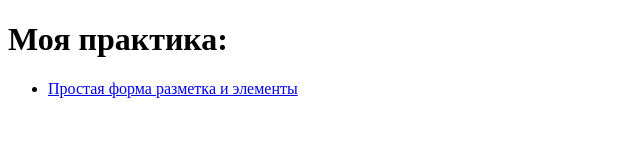
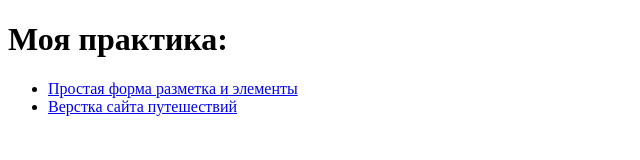
Before and after one commit to vandrienko/my-practice, a plain HTML site: page index.html in a window 1280 px wide. Shown: the whole page, without its empty margins (0-640 px from the left). Drawn offline with Linux system fonts and the light colour scheme.

Commit message:
Сменил структуру проекта

```diff
--- /dev/null
+++ b/css/Обнуление стилей_style.css
@@ -0,0 +1,39 @@
+
+/*Обнуление*/
+*{
+	padding: 0;
+	margin: 0;
+	border: 0;
+}
+*,*:before,*:after{
+	-moz-box-sizing: border-box;
+	-webkit-box-sizing: border-box;
+	box-sizing: border-box;
+}
+:focus,:active{outline: none;}
+a:focus,a:active{outline: none;}
+
+nav,footer,header,aside{display: block;}
+
+html,body{
+	height: 100%;
+	width: 100%;
+	font-size: 100%;
+	line-height: 1;
+	font-size: 14px;
+	-ms-text-size-adjust: 100%;
+	-moz-text-size-adjust: 100%;
+	-webkit-text-size-adjust: 100%;
+}
+input,button,textarea{font-family:inherit;}
+
+input::-ms-clear{display: none;}
+button{cursor: pointer;}
+button::-moz-focus-inner {padding:0;border:0;}
+a, a:visited{text-decoration: none;}
+a:hover{text-decoration: none;}
+ul li{list-style: none;}
+img{vertical-align: top;}
+
+h1,h2,h3,h4,h5,h6{font-size:inherit;font-weight: 400;}
+/*--------------------*/
--- a/index.html
+++ b/index.html
@@ -9,7 +9,10 @@
   <h1>Моя практика:</h1>
   <ul>
     <li>
-      <a href="practice-form/form.html">Простая форма разметка и элементы</a>
+      <a href="practice/form/form.html">Простая форма разметка и элементы</a>
+    </li>
+    <li>
+      <a href="practice/travel/index.html">Верстка сайта путешествий</a>
     </li>
   </ul>
 </body>
--- /dev/null
+++ b/practice/travel/style.scss
@@ -0,0 +1,17 @@
+/*Обнуление*/
+*{padding: 0;margin: 0;border: 0;}
+*,*:before,*:after{-moz-box-sizing: border-box;-webkit-box-sizing: border-box;box-sizing: border-box;}
+:focus,:active{outline: none;}
+a:focus,a:active{outline: none;}
+nav,footer,header,aside{display: block;}
+html,body{height:100%;width:100%;font-size:100%;line-height:1;font-size:14px;-ms-text-size-adjust:100%;-moz-text-size-adjust:100%;-webkit-text-size-adjust:100%;}
+input,button,textarea{font-family:inherit;}
+input::-ms-clear{display: none;}
+button{cursor: pointer;}
+button::-moz-focus-inner {padding:0;border:0;}
+a,a:visited{text-decoration: none;}
+a:hover{text-decoration: none;}
+ul li{list-style: none;}
+img{vertical-align: top;}
+h1,h2,h3,h4,h5,h6{font-size:inherit;font-weight: inherit;}
+/*--------------------*/
```
Also changed, not shown: practice/form/form.html (renamed from practice-form/form.html, +1 -1 lines), css/style.css (added), practice/travel/light-man.jpg (added), 1 other file.
